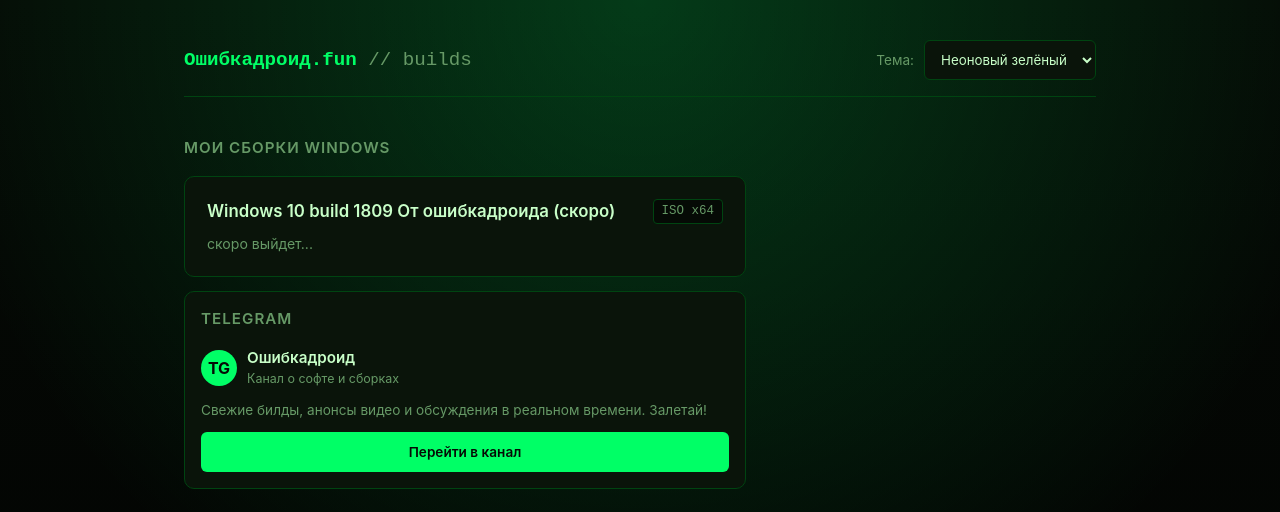
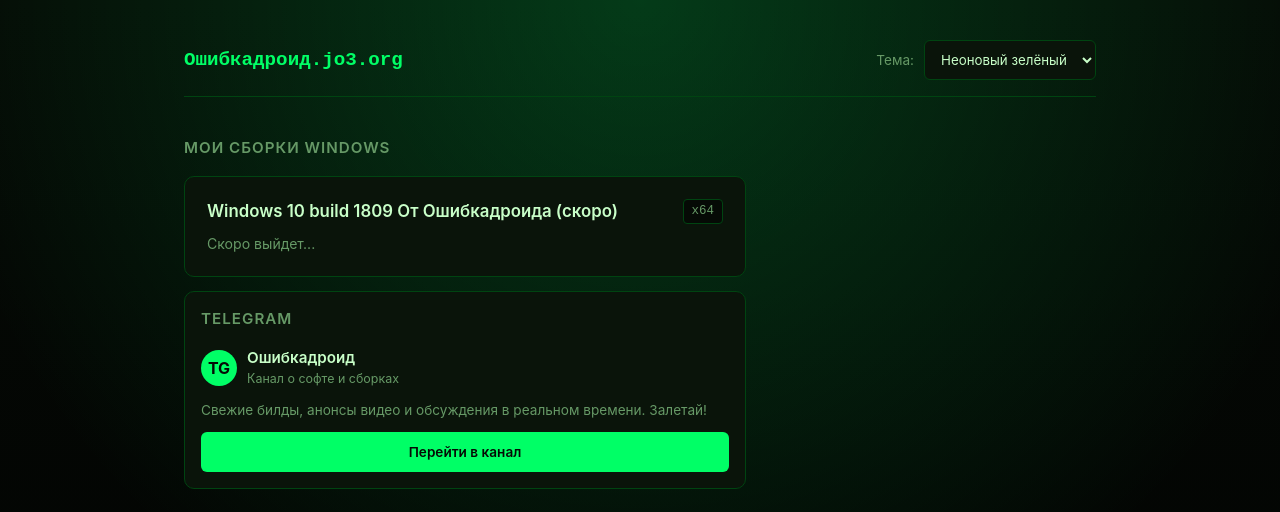
Before and after one commit to fanchik066-max/Oshibkadroid.io, a plain HTML site: page index.html in a window 1280 px wide. Shown: the top 512 px of the page. Drawn offline with Linux system fonts and the light colour scheme.

Commit message:
Update logo and text in index.html

```diff
--- a/index.html
+++ b/index.html
@@ -120,7 +120,7 @@
     <div class="ambient-bg"></div>
     <div class="container">
         <header>
-            <div class="logo">Ошибкадроид.fun <span>// builds</span></div>
+            <div class="logo">Ошибкадроид.jo3.org </span></div>
             <div class="customizer">
                 <label for="themeSelect">Тема:</label>
                 <select id="themeSelect" onchange="setTheme(this.value)">
@@ -137,10 +137,10 @@
                 <div class="builds-list">
                     <div class="build-card">
                         <div class="build-header">
-                            <div class="build-title">Windows 10 build 1809 От ошибкадроида (скоро)</div>
-                            <div class="build-meta">ISO x64</div>
+                            <div class="build-title">Windows 10 build 1809 От Ошибкадроида (скоро)</div>
+                            <div class="build-meta">x64</div>
                         </div>
-                        <div class="build-desc">скоро выйдет...</div>
+                        <div class="build-desc">Скоро выйдет...</div>
                     </div>
 
 
```
